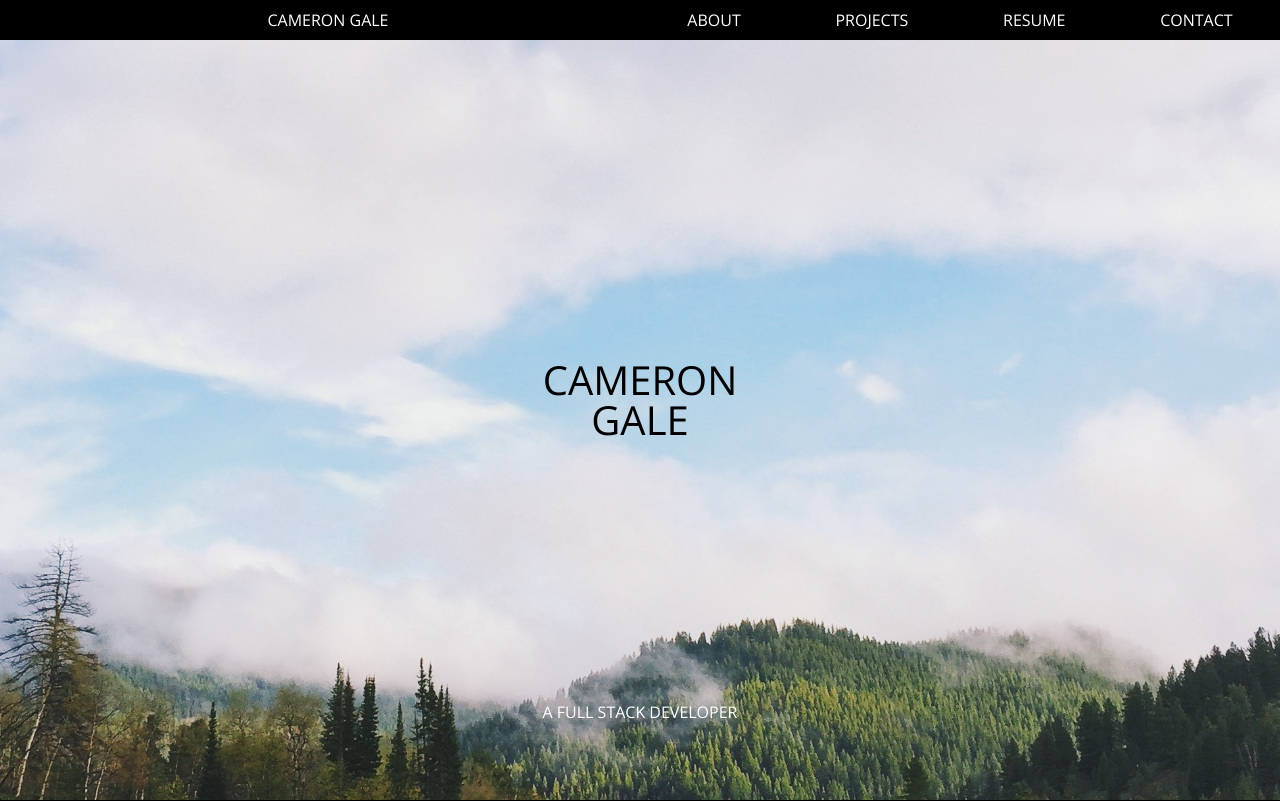
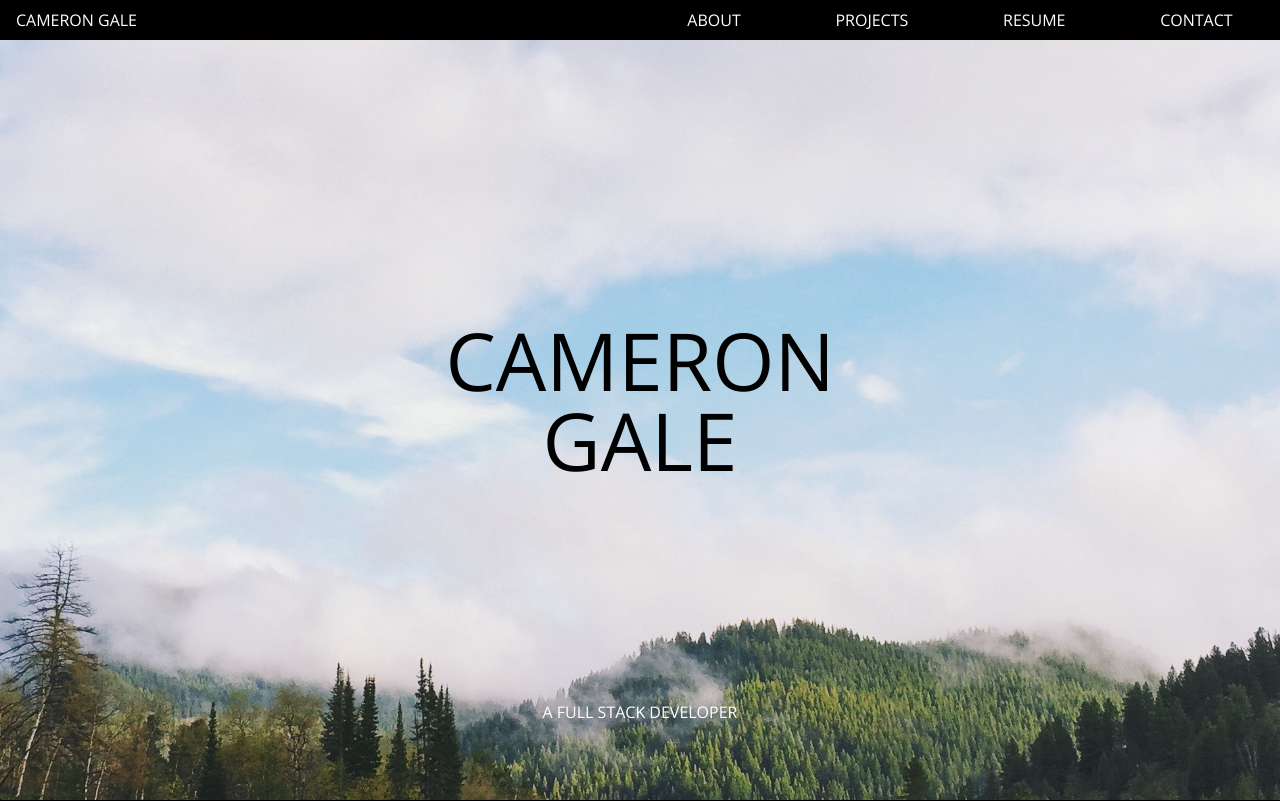
Before and after one commit to CameronEldonGale/portfolio, a PHP site: page /index.html in a window 1280 px wide. Shown: the top 801 px of the page. Run offline with PHP 8.4, Linux system fonts and the light colour scheme.

Commit message:
header desktop fix

```diff
--- a/styles/main.css
+++ b/styles/main.css
@@ -300,5 +300,11 @@ a:hover{
   .spaceTrader img{
     height: 100%;
   }
+  h1{
+    font-size: 500%;
+  }
+  .right-half-nav{
+    justify-content: flex-start;
+  }
 
 }
```
